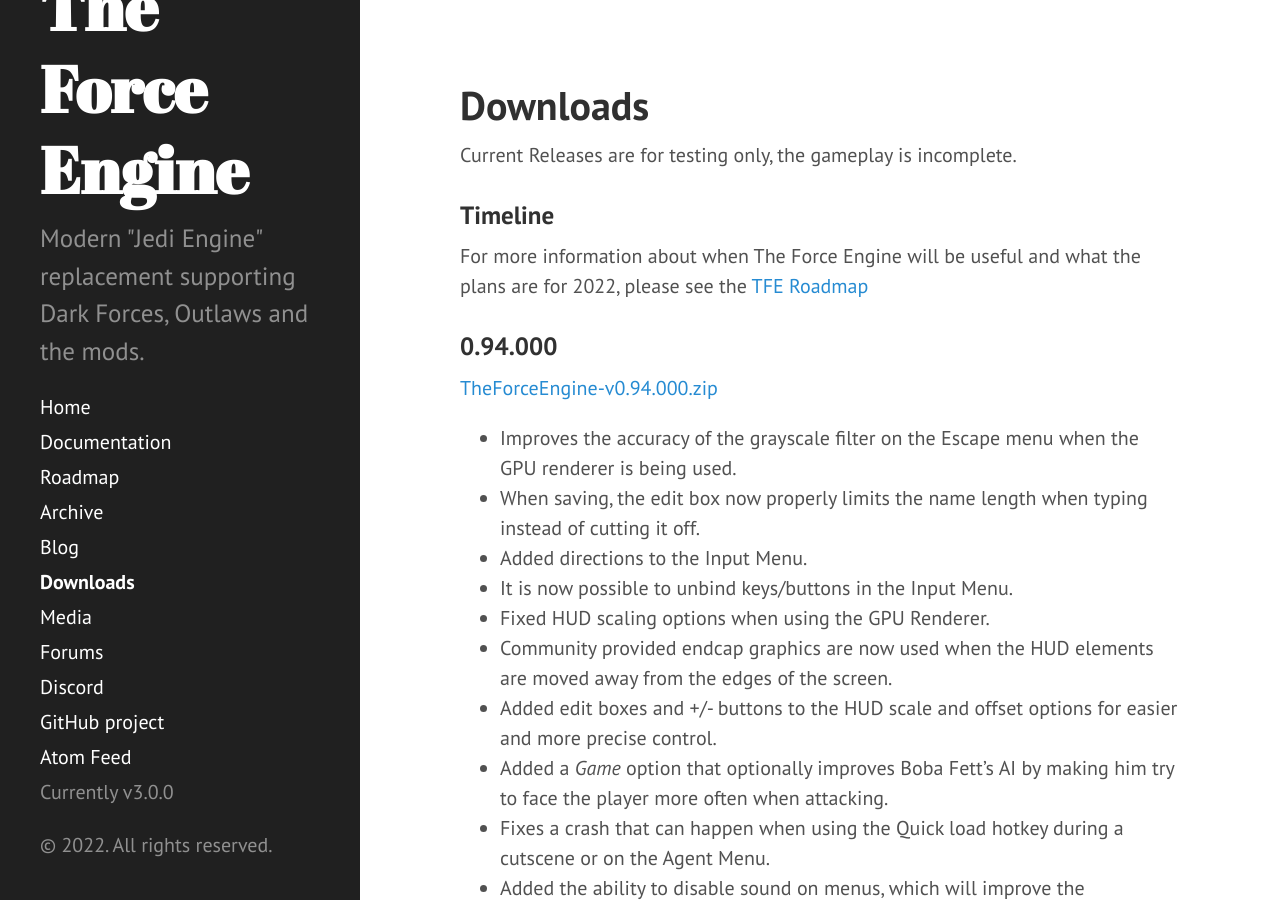
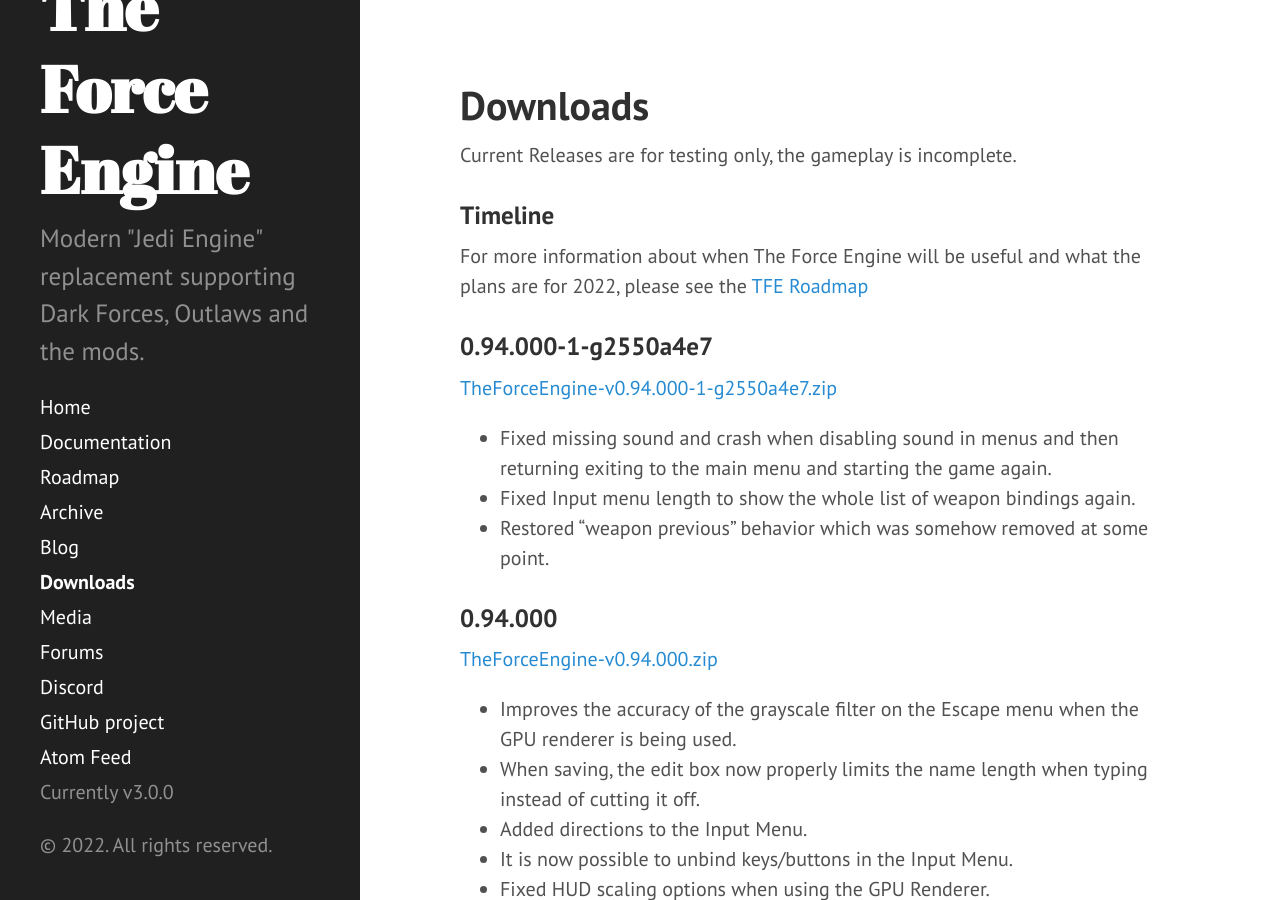
Before and after one commit to TheForceEngine/TheForceEngine.github.io, a Jekyll site: the page built from downloads.md, in a window 1280 px wide and 900 px high. Built offline with Jekyll 4.4.1, drawn with Linux system fonts in a browser that asks for light colours.

Commit message:
Update downloads.md

```diff
--- a/downloads.md
+++ b/downloads.md
@@ -7,6 +7,12 @@
 
 ### Timeline
 For more information about when The Force Engine will be useful and what the plans are for 2022, please see the [TFE Roadmap](Roadmap.md)
+
+### 0.94.000-1-g2550a4e7
+[TheForceEngine-v0.94.000-1-g2550a4e7.zip](archive/TheForceEngine-v0.94.000-1-g2550a4e7.zip) <br>
+* Fixed missing sound and crash when disabling sound in menus and then returning exiting to the main menu and starting the game again.
+* Fixed Input menu length to show the whole list of weapon bindings again.
+* Restored "weapon previous" behavior which was somehow removed at some point.
 
 ### 0.94.000
 [TheForceEngine-v0.94.000.zip](archive/TheForceEngine-v0.94.000.zip) <br>
```
